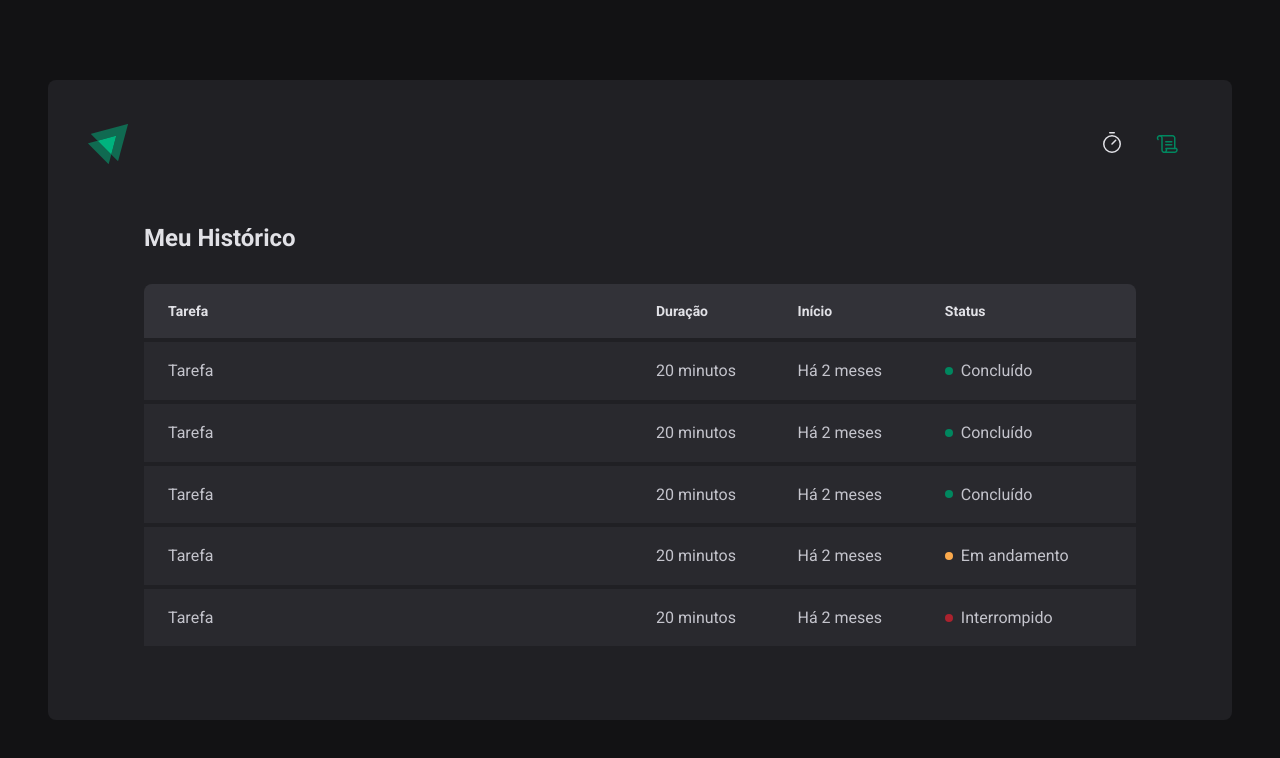
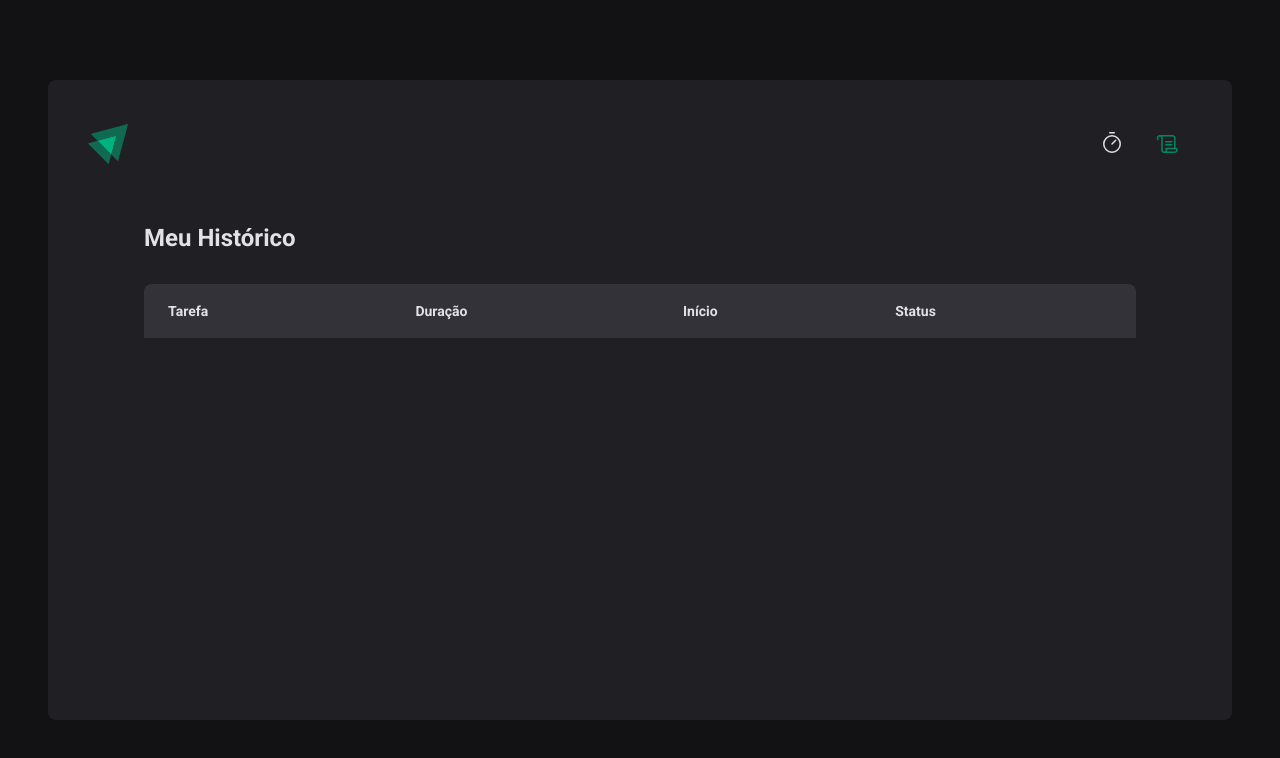
Before and after one commit to Mathmci13/AprofundandoHooksRocketSeat, a React (Vite) app: page /history in a window 1280 px wide. Shown: the top 758 px of the page. Built offline with nearby package versions, Linux system fonts and the light colour scheme.

Commit message:
Finalizado módulo 5

```diff
--- /dev/null
+++ b/src/contexts/CyclesContext.tsx
@@ -0,0 +1,99 @@
+import { ReactNode, createContext, useState } from 'react'
+
+interface CreateCycleData {
+  task: string
+  minutesAmount: number
+}
+interface Cycle {
+  id: string
+  task: string
+  minutesAmount: number
+  startDate: Date
+  interruptedDate?: Date
+  finishedDate?: Date
+}
+
+interface CyclesContextType {
+  activeCycle: Cycle | undefined
+  activeCycleId: string | null
+  markCurrentCycleAsFinished: () => void
+  amountSecondPassed: number
+  setSecondsPassed: (seconds: number) => void
+  createNewCycle: (data: CreateCycleData) => void
+  interruptCurrentCycle: () => void
+  cycles: Cycle[]
+}
+
+export const CyclesContext = createContext({} as CyclesContextType)
+
+interface CyclesContextProviderProps {
+  children: ReactNode
+}
+export function CyclesContextProvider({
+  children,
+}: CyclesContextProviderProps) {
+  const [cycles, setCycles] = useState<Cycle[]>([])
+  const [activeCycleId, setAtiveCycleId] = useState<string | null>(null)
+  const [amountSecondPassed, setAmountSecondPassed] = useState(0)
+
+  const activeCycle = cycles.find((cycle) => cycle.id === activeCycleId)
+
+  function setSecondsPassed(seconds: number) {
+    setAmountSecondPassed(seconds)
+  }
+
+  function markCurrentCycleAsFinished() {
+    setCycles((state) =>
+      state.map((cycle) => {
+        if (cycle.id === activeCycleId) {
+          return { ...cycle, finishedDate: new Date() }
+        } else {
+          return cycle
+        }
+      }),
+    )
+  }
+
+  function createNewCycle(data: CreateCycleData) {
+    const newCycle: Cycle = {
+      id: String(new Date().getTime()),
+      task: data.task,
+      minutesAmount: data.minutesAmount,
+      startDate: new Date(),
+    }
+
+    setCycles([...cycles, newCycle])
+    setAtiveCycleId(newCycle.id)
+    setAmountSecondPassed(0)
+  }
+
+  function interruptCurrentCycle() {
+    setCycles((state) =>
+      state.map((cycle) => {
+        if (cycle.id === activeCycleId) {
+          return { ...cycle, interruptedDate: new Date() }
+        } else {
+          return cycle
+        }
+      }),
+    )
+    setAtiveCycleId(null)
+  }
+
+  return (
+    <CyclesContext.Provider
+      value={{
+        cycles,
+        activeCycle,
+        activeCycleId,
+        markCurrentCycleAsFinished,
+        amountSecondPassed,
+        setSecondsPassed,
+        createNewCycle,
+        interruptCurrentCycle,
+      }}
+    >
+      {children}
+    </CyclesContext.Provider>
+  )
+}
--- a/src/pages/History/index.tsx
+++ b/src/pages/History/index.tsx
@@ -1,6 +1,11 @@
+import { useContext } from 'react'
 import { HistoryContainer, HistoryList, Status } from './styles'
+import { formatDistanceToNow } from 'date-fns'
+import { ptBR } from 'date-fns/locale'
+import { CyclesContext } from '../../contexts/CyclesContext'
 
 export function History() {
+  const { cycles } = useContext(CyclesContext)
   return (
     <HistoryContainer>
       <h1>Meu Histórico</h1>
@@ -16,46 +21,31 @@
             </tr>
           </thead>
           <tbody>
-            <tr>
-              <td>Tarefa</td>
-              <td>20 minutos</td>
-              <td>Há 2 meses</td>
-              <td>
-                <Status statusColor="green">Concluído</Status>
-              </td>
-            </tr>
-            <tr>
-              <td>Tarefa</td>
-              <td>20 minutos</td>
-              <td>Há 2 meses</td>
-              <td>
-                <Status statusColor="green">Concluído</Status>
-              </td>
-            </tr>
-            <tr>
-              <td>Tarefa</td>
-              <td>20 minutos</td>
-              <td>Há 2 meses</td>
-              <td>
-                <Status statusColor="green">Concluído</Status>
-              </td>
-            </tr>
-            <tr>
-              <td>Tarefa</td>
-              <td>20 minutos</td>
-              <td>Há 2 meses</td>
-              <td>
-                <Status statusColor="yellow">Em andamento</Status>
-              </td>
-            </tr>
-            <tr>
-              <td>Tarefa</td>
-              <td>20 minutos</td>
-              <td>Há 2 meses</td>
-              <td>
-                <Status statusColor="red">Interrompido</Status>
-              </td>
-            </tr>
+            {cycles.map((cycle) => {
+              return (
+                <tr key={cycle.id}>
+                  <td>{cycle.task}</td>
+                  <td>{cycle.minutesAmount} minutos</td>
+                  <td>
+                    {formatDistanceToNow(cycle.startDate, {
+                      addSuffix: true,
+                      locale: ptBR,
+                    })}
+                  </td>
+                  <td>
+                    {cycle.finishedDate && (
+                      <Status statusColor="green">Concluído</Status>
+                    )}
+                    {cycle.interruptedDate && (
+                      <Status statusColor="red">Interrompido</Status>
+                    )}
+                    {!cycle.finishedDate && !cycle.interruptedDate && (
+                      <Status statusColor="yellow">Em andamento</Status>
+                    )}
+                  </td>
+                </tr>
+              )
+            })}
           </tbody>
         </table>
       </HistoryList>
--- a/src/pages/Home/components/Countdown/index.tsx
+++ b/src/pages/Home/components/Countdown/index.tsx
@@ -1,7 +1,7 @@
 import { differenceInSeconds } from 'date-fns'
 import { useContext, useEffect } from 'react'
 import { CountDownContainer, Separator } from './styles'
-import { CyclesContext } from '../..'
+import { CyclesContext } from '../../../../contexts/CyclesContext'
 
 export function Countdown() {
   const {
--- a/src/pages/Home/components/NewCycleForm/index.tsx
+++ b/src/pages/Home/components/NewCycleForm/index.tsx
@@ -1,7 +1,7 @@
 import { FormContainer, MinutesAmountInput, TaskInput } from './styles'
 import { useContext } from 'react'
-import { CyclesContext } from '../..'
 import { useFormContext } from 'react-hook-form'
+import { CyclesContext } from '../../../../contexts/CyclesContext'
 
 export function NewCycleForm() {
   const { activeCycle } = useContext(CyclesContext)
--- a/src/pages/Home/index.tsx
+++ b/src/pages/Home/index.tsx
@@ -4,12 +4,13 @@
   StartCountdownButton,
   StopCountdownButton,
 } from './styles'
-import { createContext, useState } from 'react'
+import { useContext } from 'react'
 import { NewCycleForm } from './components/NewCycleForm'
 import { Countdown } from './components/Countdown'
 import { zodResolver } from '@hookform/resolvers/zod'
 import * as zod from 'zod'
 import { FormProvider, useForm } from 'react-hook-form'
+import { CyclesContext } from '../../contexts/CyclesContext'
 
 const newCycleFormValidationSchema = zod.object({
   task: zod.string().min(1, 'Informe a tarefa'),
@@ -20,29 +21,10 @@
 })
 
 type NewCycleFormData = zod.infer<typeof newCycleFormValidationSchema>
-interface Cycle {
-  id: string
-  task: string
-  minutesAmount: number
-  startDate: Date
-  interruptedDate?: Date
-  finishedDate?: Date
-}
-
-interface CyclesContextType {
-  activeCycle: Cycle | undefined
-  activeCycleId: string | null
-  markCurrentCycleAsFinished: () => void
-  amountSecondPassed: number
-  setSecondsPassed: (seconds: number) => void
-}
-
-export const CyclesContext = createContext({} as CyclesContextType)
 
 export function Home() {
-  const [cycles, setCycles] = useState<Cycle[]>([])
-  const [activeCycleId, setAtiveCycleId] = useState<string | null>(null)
-  const [amountSecondPassed, setAmountSecondPassed] = useState(0)
+  const { createNewCycle, interruptCurrentCycle, activeCycle } =
+    useContext(CyclesContext)
 
   const newCycleForm = useForm<NewCycleFormData>({
     resolver: zodResolver(newCycleFormValidationSchema),
@@ -54,73 +36,22 @@
 
   const { handleSubmit, watch, reset } = newCycleForm
 
-  const activeCycle = cycles.find((cycle) => cycle.id === activeCycleId)
-
-  function setSecondsPassed(seconds: number) {
-    setAmountSecondPassed(seconds)
-  }
-
-  function markCurrentCycleAsFinished() {
-    setCycles((state) =>
-      state.map((cycle) => {
-        if (cycle.id === activeCycleId) {
-          return { ...cycle, finishedDate: new Date() }
-        } else {
-          return cycle
-        }
-      }),
-    )
-  }
   function handleCreateNewCycle(data: NewCycleFormData) {
-    const newCycle: Cycle = {
-      id: String(new Date().getTime()),
-      task: data.task,
-      minutesAmount: data.minutesAmount,
-      startDate: new Date(),
-    }
-
-    setCycles([...cycles, newCycle])
-    setAtiveCycleId(newCycle.id)
-    setAmountSecondPassed(0)
-
+    createNewCycle(data)
     reset()
   }
-
-  function handleInterruptCycle() {
-    setCycles((state) =>
-      state.map((cycle) => {
-        if (cycle.id === activeCycleId) {
-          return { ...cycle, interruptedDate: new Date() }
-        } else {
-          return cycle
-        }
-      }),
-    )
-    setAtiveCycleId(null)
-  }
-
   const task = watch('task')
   const isSubmitDisabled = !task
 
   return (
     <HomeContainer>
       <form onSubmit={handleSubmit(handleCreateNewCycle)} action="">
-        <CyclesContext.Provider
-          value={{
-            activeCycle,
-            activeCycleId,
-            markCurrentCycleAsFinished,
-            amountSecondPassed,
-            setSecondsPassed,
-          }}
-        >
-          <FormProvider {...newCycleForm}>
-            <NewCycleForm />
-          </FormProvider>
-          <Countdown />
-        </CyclesContext.Provider>
+        <FormProvider {...newCycleForm}>
+          <NewCycleForm />
+        </FormProvider>
+        <Countdown />
         {activeCycle ? (
-          <StopCountdownButton onClick={handleInterruptCycle} type="button">
+          <StopCountdownButton onClick={interruptCurrentCycle} type="button">
             <HandPalm size={24} />
             Interromper
           </StopCountdownButton>
```
Also changed, not shown: src/App.tsx (+5 -2 lines).
